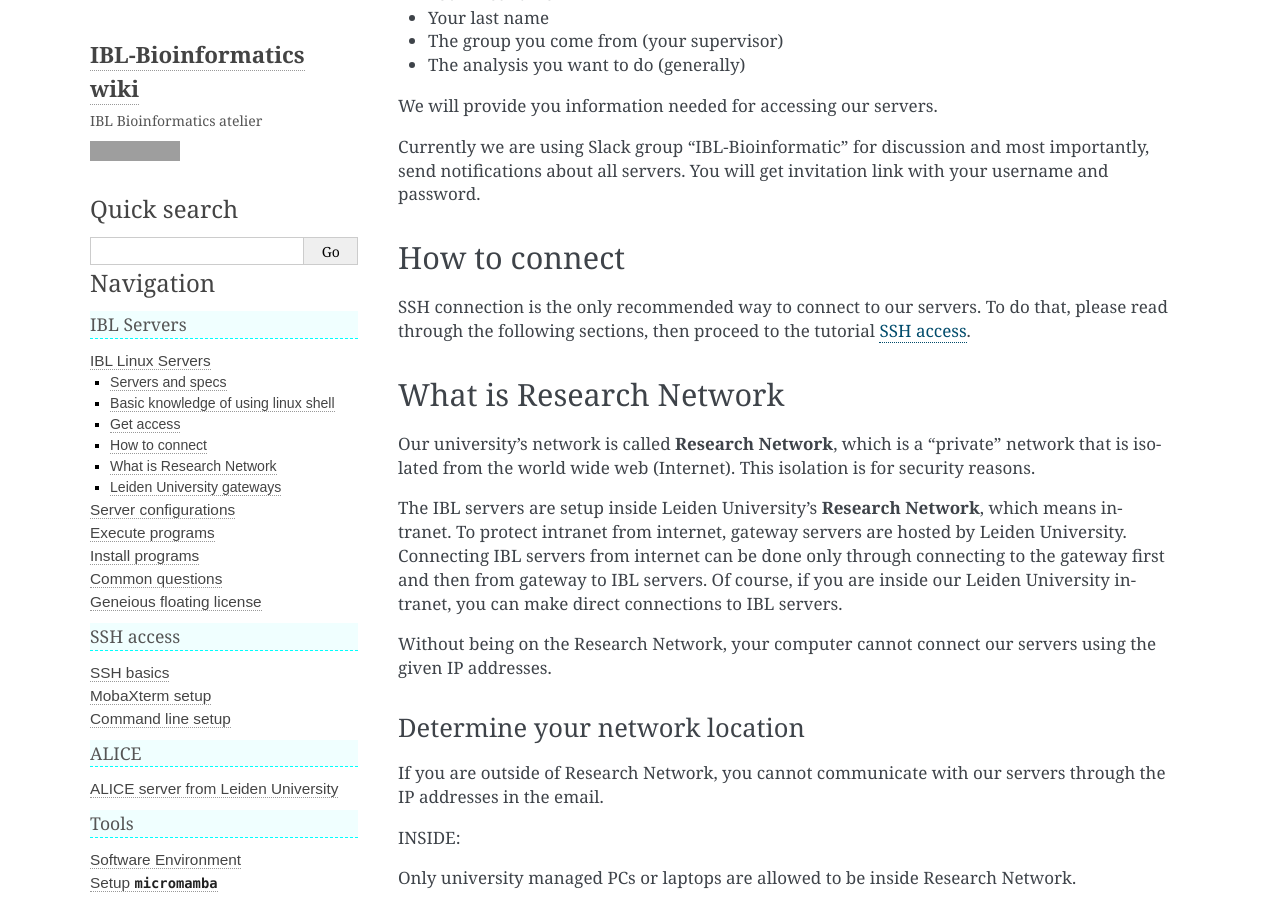
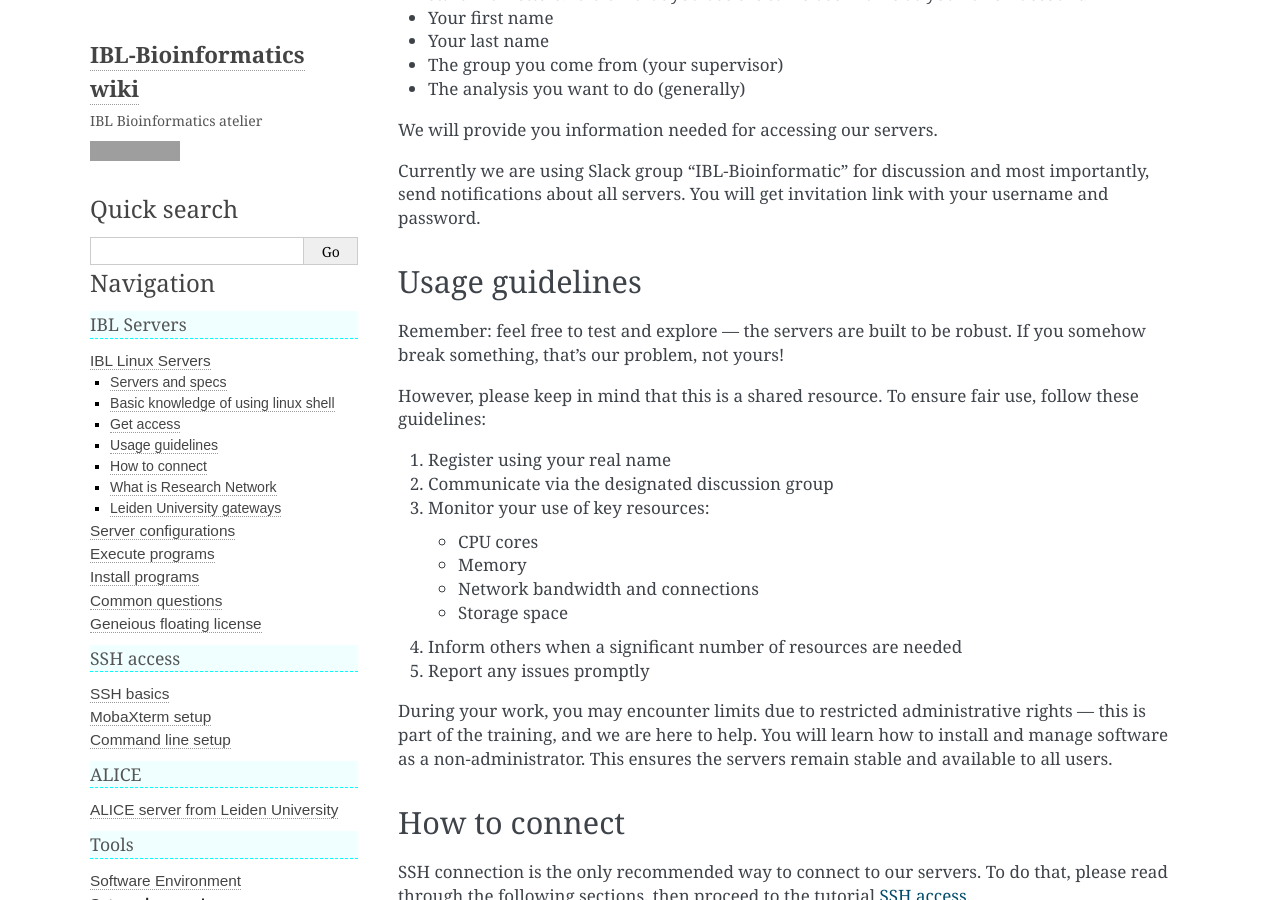
Before and after one commit to IBL-bioinfo/IBL-bioinformatics-wiki, a Sphinx documentation site: the page built from docs/source/IBL_servers/Intro.md, in a window 1280 px wide and 900 px high, scrolled down 3517 px. Built offline with Sphinx 7.4.7, drawn with Linux system fonts in a browser that asks for light colours; grey boxes are pictures that could not be loaded.

Commit message:
Add usage guidelines section to server intro (#117)
- Added comprehensive usage guidelines for shared server resources
- Fixed nested list formatting for better readability
- Guidelines encourage exploration while promoting responsible usage
- Includes resource monitoring and communication requirements

```diff
--- a/docs/source/IBL_servers/Intro.md
+++ b/docs/source/IBL_servers/Intro.md
@@ -106,6 +106,24 @@
 
 Currently we are using Slack group "IBL-Bioinformatic" for discussion and most importantly, send notifications about all servers. You will get invitation link with your username and password.
 
+## Usage guidelines
+
+Remember: feel free to test and explore — the servers are built to be robust. If you somehow break something, that’s our problem, not yours!
+
+However, please keep in mind that this is a shared resource. To ensure fair use, follow these guidelines:
+
+1. Register using your real name
+2. Communicate via the designated discussion group
+3. Monitor your use of key resources:
+   - CPU cores
+   - Memory
+   - Network bandwidth and connections
+   - Storage space
+4. Inform others when a significant number of resources are needed
+5. Report any issues promptly
+
+During your work, you may encounter limits due to restricted administrative rights — this is part of the training, and we are here to help. You will learn how to install and manage software as a non-administrator. This ensures the servers remain stable and available to all users.
+
 ## How to connect
 
 SSH connection is the only recommended way to connect to our servers. To do that, please read through the following sections, then proceed to the tutorial [SSH access](../ssh%20access/ssh%20access.md).
```
